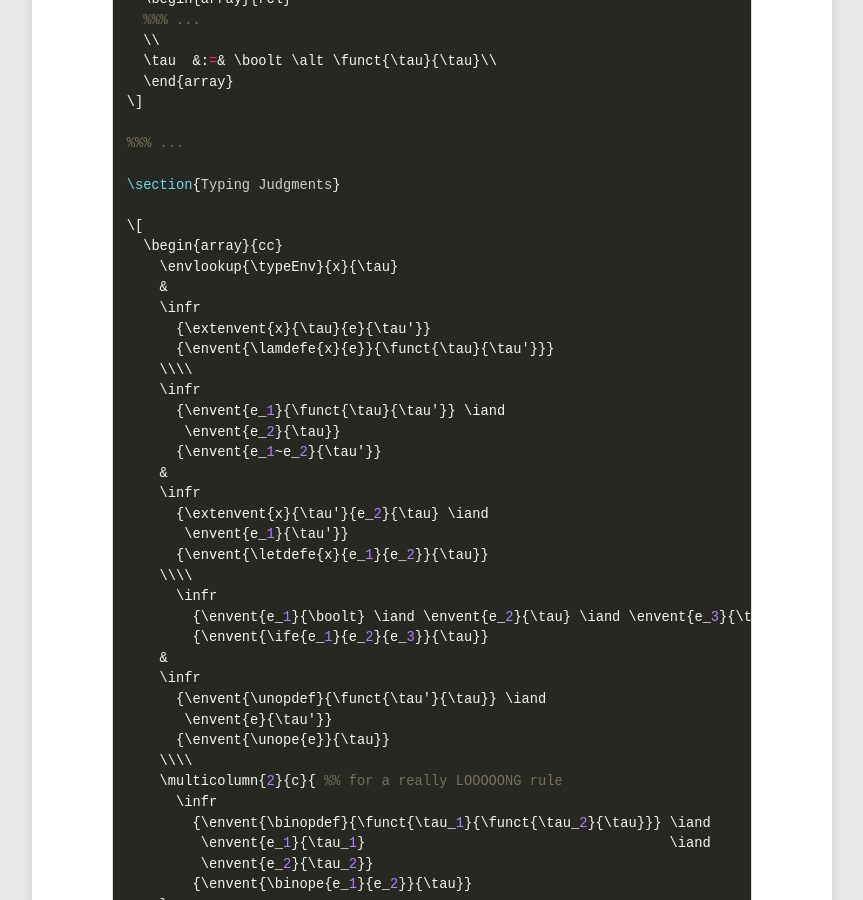
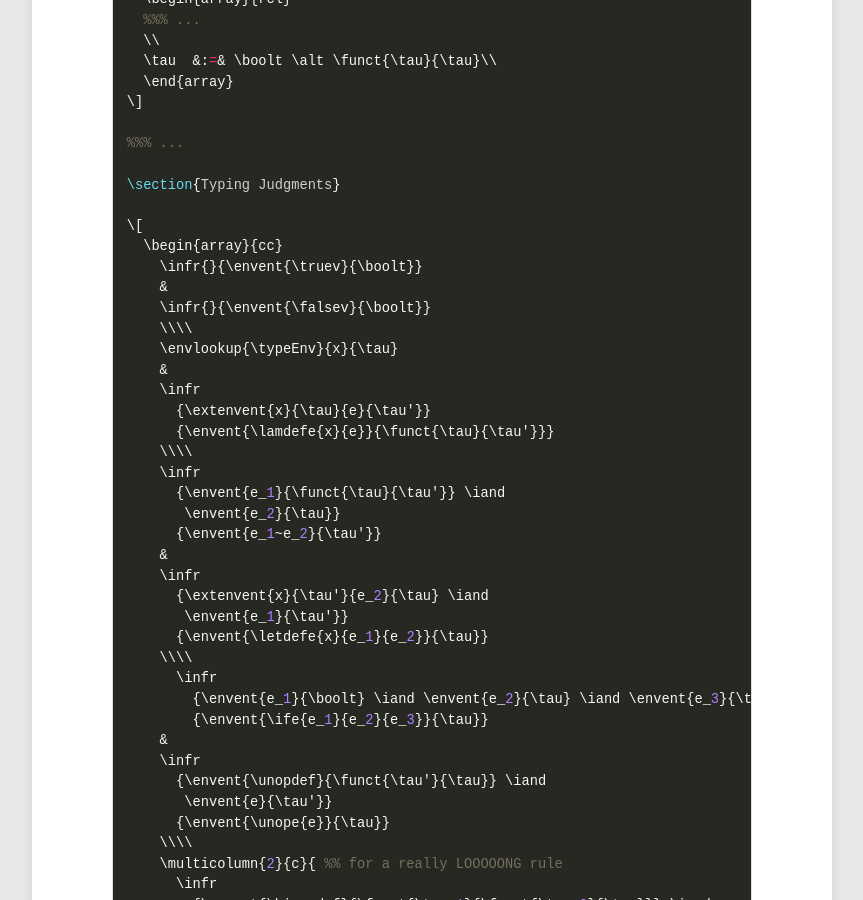
Before and after one commit to cgswords/cgswords.github.io, a Jekyll site: the page built from _posts/2015-08-17-latex-semantics.md, in a window 1280 px wide and 900 px high, scrolled down 13249 px. Shown: the whole window, without its empty margins (208-1071 px from the left). Built offline with Jekyll 4.4.1, drawn with Linux system fonts in a browser that asks for light colours; nearby versions of some CDN libraries; some web fonts are replaced; comment, search, counter and statistics services are not loaded.

Commit message:
Semantics lesson done

```diff
--- a/_posts/2015-08-17-latex-semantics.md
+++ b/_posts/2015-08-17-latex-semantics.md
@@ -464,6 +464,10 @@ time demonstrating how one can be used to lay out inference rules.
 
 \[
   \begin{array}{cc}
+    \infr{}{\envent{\truev}{\boolt}}
+    &
+    \infr{}{\envent{\falsev}{\boolt}}
+    \\\\
     \envlookup{\typeEnv}{x}{\tau}
     &
     \infr
```
